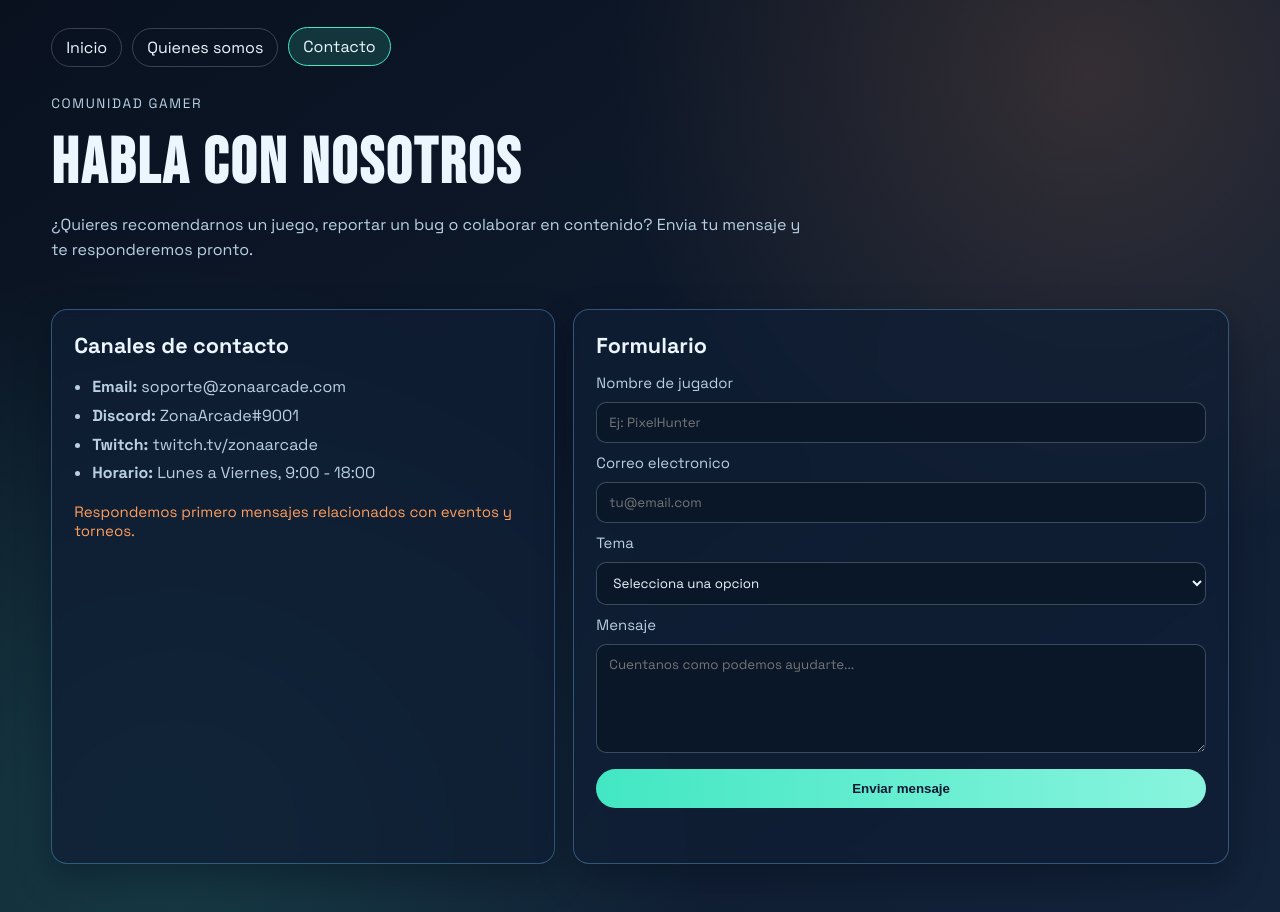
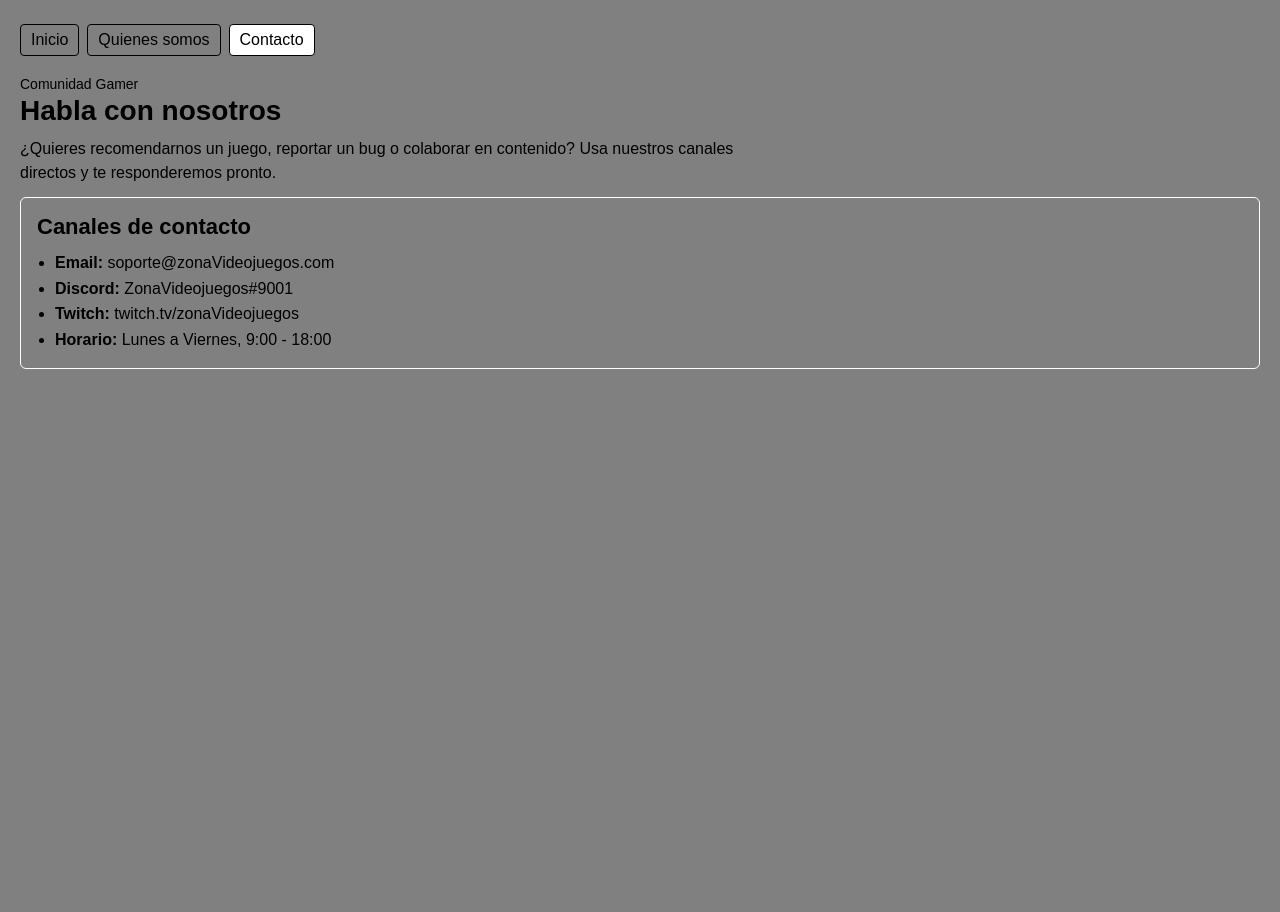
Before and after one commit to mary644-png/LAB7-Videojuegos, a plain HTML site: page contact.html in a window 1280 px wide. After the commit the page ends 800 px from the top, so only its background shows below. Drawn offline with Linux system fonts and the light colour scheme.

Commit message:
actualizacion final

```diff
--- a/contact.html
+++ b/contact.html
@@ -4,9 +4,6 @@
     <meta charset="UTF-8">
     <meta name="viewport" content="width=device-width, initial-scale=1.0">
     <title>Contacto Gamer</title>
-    <link rel="preconnect" href="https://fonts.googleapis.com">
-    <link rel="preconnect" href="https://fonts.gstatic.com" crossorigin>
-    <link href="https://fonts.googleapis.com/css2?family=Bebas+Neue&family=Space+Grotesk:wght@400;500;700&display=swap" rel="stylesheet">
     <link rel="stylesheet" href="style.css">
 </head>
 <body class="contact-page">
@@ -22,50 +19,23 @@
             <h1>Habla con nosotros</h1>
             <p>
                 ¿Quieres recomendarnos un juego, reportar un bug o colaborar en contenido?
-                Envia tu mensaje y te responderemos pronto.
+                Usa nuestros canales directos y te responderemos pronto.
             </p>
         </div>
     </header>
 
     <main class="contact-layout">
-        <section class="card info-card reveal">
+        <section class="card info-card">
             <h2>Canales de contacto</h2>
             <ul class="contact-list">
-                <li><strong>Email:</strong> soporte@zonaarcade.com</li>
-                <li><strong>Discord:</strong> ZonaArcade#9001</li>
-                <li><strong>Twitch:</strong> twitch.tv/zonaarcade</li>
+                <li><strong>Email:</strong> soporte@zonaVideojuegos.com</li>
+                <li><strong>Discord:</strong> ZonaVideojuegos#9001</li>
+                <li><strong>Twitch:</strong> twitch.tv/zonaVideojuegos</li>
                 <li><strong>Horario:</strong> Lunes a Viernes, 9:00 - 18:00</li>
             </ul>
-            <p class="note">Respondemos primero mensajes relacionados con eventos y torneos.</p>
         </section>
 
-        <section class="card form-card reveal delay-1">
-            <h2>Formulario</h2>
-            <form id="contactForm" novalidate>
-                <label for="nombre">Nombre de jugador</label>
-                <input type="text" id="nombre" name="nombre" placeholder="Ej: PixelHunter" required>
-
-                <label for="correo">Correo electronico</label>
-                <input type="email" id="correo" name="correo" placeholder="tu@email.com" required>
-
-                <label for="tema">Tema</label>
-                <select id="tema" name="tema" required>
-                    <option value="">Selecciona una opcion</option>
-                    <option value="sugerencia">Sugerencia de videojuego</option>
-                    <option value="soporte">Soporte tecnico</option>
-                    <option value="alianza">Alianza o colaboracion</option>
-                    <option value="torneo">Torneos y eventos</option>
-                </select>
-
-                <label for="mensaje">Mensaje</label>
-                <textarea id="mensaje" name="mensaje" rows="5" placeholder="Cuentanos como podemos ayudarte..." required></textarea>
-
-                <button type="submit">Enviar mensaje</button>
-                <p id="formStatus" class="status" aria-live="polite"></p>
-            </form>
-        </section>
     </main>
 
-    <script src="script.js"></script>
 </body>
 </html>
--- a/style.css
+++ b/style.css
@@ -1,219 +1,85 @@
 * {
   box-sizing: border-box;
-}
-
-:root {
-  --bg-900: #09111f;
-  --bg-800: #13233a;
-  --surface: rgba(15, 30, 52, 0.75);
-  --surface-border: rgba(113, 194, 255, 0.35);
-  --text-main: #ecf6ff;
-  --text-soft: #b9d0e4;
-  --accent: #42e7c3;
-  --accent-2: #ff9d5c;
-  --danger: #ff7272;
 }
 
 body.contact-page {
   margin: 0;
   min-height: 100vh;
-  font-family: "Space Grotesk", sans-serif;
-  color: var(--text-main);
-  background:
-    radial-gradient(circle at 85% 8%, rgba(255, 157, 92, 0.16), transparent 35%),
-    radial-gradient(circle at 12% 90%, rgba(66, 231, 195, 0.16), transparent 40%),
-    linear-gradient(145deg, var(--bg-900), var(--bg-800));
+  font-family: Arial, sans-serif;
+  color: black;
+  background-color: gray;
 }
 
 .hero {
-  padding: 28px clamp(20px, 4vw, 64px) 14px;
+  padding: 24px 20px 12px;
 }
 
 .main-nav {
   display: flex;
-  flex-wrap: wrap;
-  gap: 10px;
+  gap: 8px;
+  margin-bottom: 18px;
 }
 
 .main-nav a {
   text-decoration: none;
-  color: var(--text-main);
-  border: 1px solid rgba(255, 255, 255, 0.2);
-  padding: 8px 14px;
-  border-radius: 999px;
-  transition: transform 180ms ease, background-color 180ms ease;
+  color: black;
+  border: 1px solid black;
+  padding: 6px 10px;
+  border-radius: 4px;
 }
 
 .main-nav a:hover,
 .main-nav a.active {
-  background-color: rgba(66, 231, 195, 0.16);
-  border-color: var(--accent);
-  transform: translateY(-1px);
+  background-color: white;
 }
 
 .hero-content {
-  margin-top: 26px;
-  max-width: 760px;
-  animation: rise 650ms ease-out;
+  max-width: 720px;
 }
 
 .kicker {
-  letter-spacing: 0.12em;
-  text-transform: uppercase;
-  color: var(--accent);
-  font-size: 0.85rem;
-  margin-bottom: 10px;
+  margin: 0 0 6px;
+  font-size: 14px;
 }
 
 .hero h1 {
-  margin: 0;
-  font-family: "Bebas Neue", sans-serif;
-  letter-spacing: 0.04em;
-  font-size: clamp(2.3rem, 6vw, 4rem);
+  margin: 0 0 10px;
+  font-size: 28px;
 }
 
 .hero p {
-  margin-top: 10px;
-  color: var(--text-soft);
-  line-height: 1.6;
+  margin: 0;
+  line-height: 1.5;
 }
 
 .contact-layout {
-  display: grid;
-  grid-template-columns: 1fr 1.3fr;
-  gap: 18px;
-  padding: 16px clamp(20px, 4vw, 64px) 48px;
+  padding: 0 20px 24px;
 }
 
 .card {
-  background: var(--surface);
-  backdrop-filter: blur(5px);
-  border: 1px solid var(--surface-border);
-  border-radius: 16px;
-  padding: 22px;
-  box-shadow: 0 14px 34px rgba(4, 10, 22, 0.35);
+  border: 1px solid white;
+  border-radius: 6px;
+  padding: 16px;
 }
 
 .card h2 {
   margin-top: 0;
-  margin-bottom: 14px;
-  font-size: 1.35rem;
+  margin-bottom: 10px;
+  font-size: 22px;
 }
 
 .contact-list {
   margin: 0;
   padding-left: 18px;
-  color: var(--text-soft);
-  line-height: 1.8;
-}
-
-.note {
-  margin-top: 14px;
-  color: var(--accent-2);
-  font-size: 0.94rem;
-}
-
-form {
-  display: grid;
-  gap: 10px;
-}
-
-label {
-  font-size: 0.93rem;
-  color: var(--text-soft);
-}
-
-input,
-select,
-textarea {
-  width: 100%;
-  border: 1px solid rgba(185, 208, 228, 0.28);
-  border-radius: 10px;
-  background: rgba(10, 22, 40, 0.82);
-  color: var(--text-main);
-  padding: 11px 12px;
-  font-family: inherit;
-  transition: border-color 160ms ease, box-shadow 160ms ease;
-}
-
-input:focus,
-select:focus,
-textarea:focus {
-  outline: none;
-  border-color: var(--accent);
-  box-shadow: 0 0 0 3px rgba(66, 231, 195, 0.16);
-}
-
-textarea {
-  resize: vertical;
-}
-
-button {
-  margin-top: 6px;
-  border: none;
-  border-radius: 999px;
-  padding: 12px 16px;
-  color: #0b1730;
-  background: linear-gradient(92deg, var(--accent), #89f4de);
-  font-weight: 700;
-  cursor: pointer;
-  transition: transform 160ms ease, box-shadow 160ms ease;
-}
-
-button:hover {
-  transform: translateY(-1px);
-  box-shadow: 0 8px 18px rgba(66, 231, 195, 0.28);
-}
-
-.status {
-  min-height: 1.2rem;
-  margin: 4px 0 0;
-  color: var(--text-soft);
-  font-size: 0.92rem;
-}
-
-.status.error {
-  color: var(--danger);
-}
-
-.status.success {
-  color: var(--accent);
-}
-
-.reveal {
-  opacity: 0;
-  transform: translateY(12px);
-  animation: reveal 700ms ease forwards;
-}
-
-.delay-1 {
-  animation-delay: 140ms;
-}
-
-@keyframes rise {
-  from {
-    opacity: 0;
-    transform: translateY(12px);
-  }
-  to {
-    opacity: 1;
-    transform: translateY(0);
-  }
-}
-
-@keyframes reveal {
-  to {
-    opacity: 1;
-    transform: translateY(0);
-  }
+  line-height: 1.6;
 }
 
 @media (max-width: 900px) {
-  .contact-layout {
-    grid-template-columns: 1fr;
+  .hero {
+    padding: 20px 14px 10px;
   }
 
-  .hero {
-    padding-bottom: 8px;
+  .contact-layout {
+    padding: 0 14px 20px;
   }
 }
```
